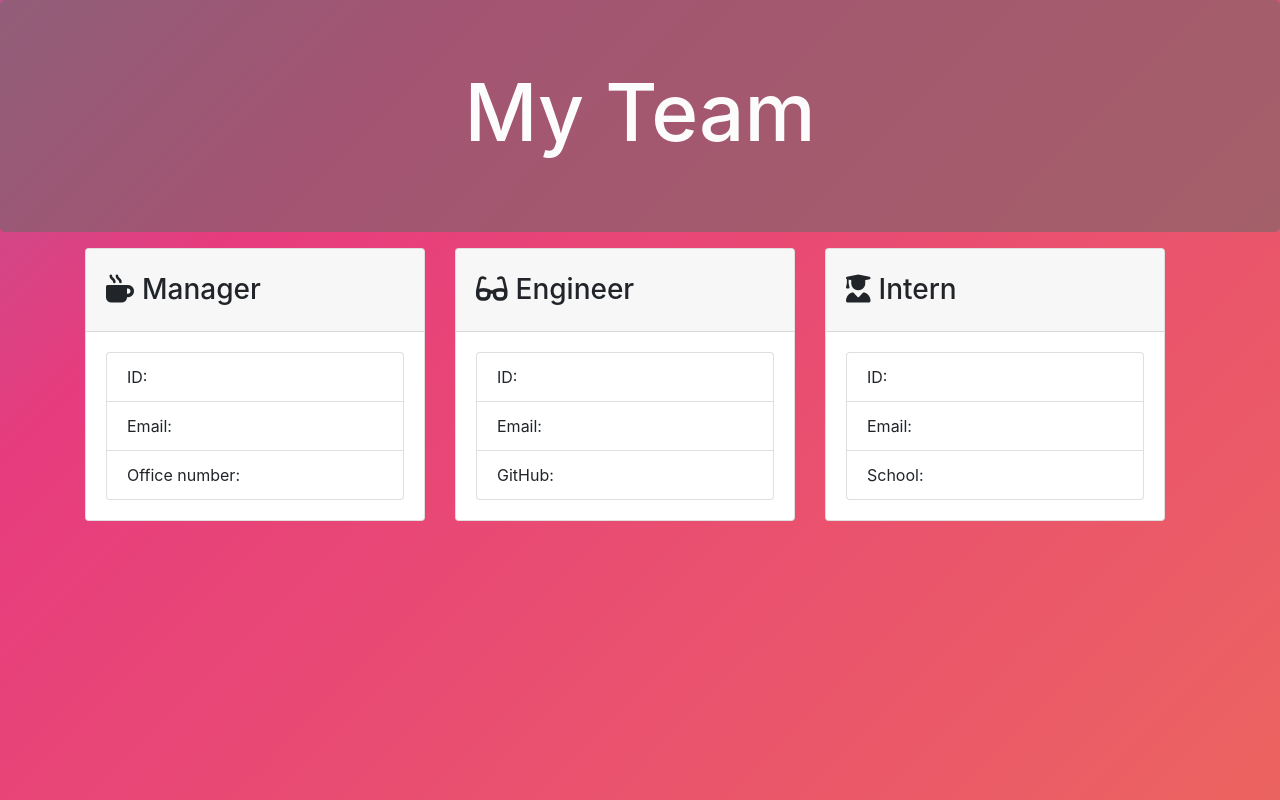
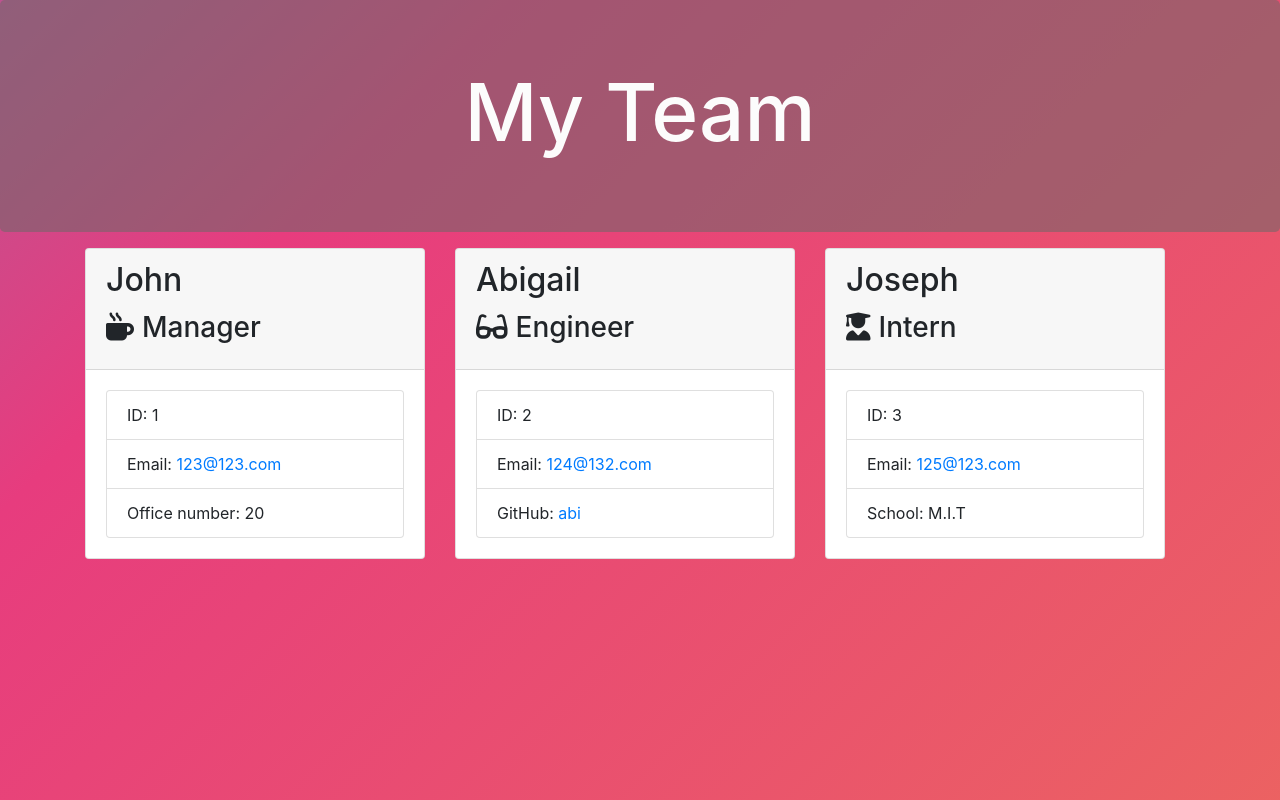
Before and after one commit to Rxjas/software-team-generator, a website: page output/team.html in a window 1280 px wide. Drawn offline with nearby package versions, Linux system fonts and the light colour scheme.

```diff
--- a/output/team.html
+++ b/output/team.html
@@ -25,40 +25,40 @@
             <div class="team-area col-12 d-flex justify-content-center card-deck">
                 <div class="card employee-card">
     <div class="card-header">
-        <h2 class="card-title"></h2>
+        <h2 class="card-title">John</h2>
         <h3 class="card-title"><i class="fas fa-mug-hot mr-2"></i>Manager</h3>
     </div>
     <div class="card-body">
         <ul class="list-group">
-            <li class="list-group-item">ID: </li>
-            <li class="list-group-item">Email: <a href="mailto:"></a></li>
-            <li class="list-group-item">Office number: </li>
+            <li class="list-group-item">ID: 1</li>
+            <li class="list-group-item">Email: <a href="mailto:123@123.com">123@123.com</a></li>
+            <li class="list-group-item">Office number: 20</li>
         </ul>
     </div>
 </div>
 <div class="card employee-card">
     <div class="card-header">
-        <h2 class="card-title"></h2>
+        <h2 class="card-title">Abigail</h2>
         <h3 class="card-title"><i class="fas fa-glasses mr-2"></i>Engineer</h3>
     </div>
     <div class="card-body">
         <ul class="list-group">
-            <li class="list-group-item">ID: </li>
-            <li class="list-group-item">Email: <a href="mailto:"></a></li>
-            <li class="list-group-item">GitHub: <a href="https://github.com/" target="_blank" rel="noopener noreferrer"></a></li>
+            <li class="list-group-item">ID: 2</li>
+            <li class="list-group-item">Email: <a href="mailto:124@132.com">124@132.com</a></li>
+            <li class="list-group-item">GitHub: <a href="https://github.com/abi" target="_blank" rel="noopener noreferrer">abi</a></li>
         </ul>
     </div>
 </div>
 <div class="card employee-card">
     <div class="card-header">
-        <h2 class="card-title"></h2>
+        <h2 class="card-title">Joseph</h2>
         <h3 class="card-title"><i class="fas fa-user-graduate mr-2"></i>Intern</h3>
     </div>
     <div class="card-body">
         <ul class="list-group">
-            <li class="list-group-item">ID: </li>
-            <li class="list-group-item">Email: <a href="mailto:"></a></li>
-            <li class="list-group-item">School: </li>
+            <li class="list-group-item">ID: 3</li>
+            <li class="list-group-item">Email: <a href="mailto:125@123.com">125@123.com</a></li>
+            <li class="list-group-item">School: M.I.T</li>
         </ul>
     </div>
 </div>
```
Also changed, not shown: Assets/preview.PNG (added), License.txt (added), README.md.
